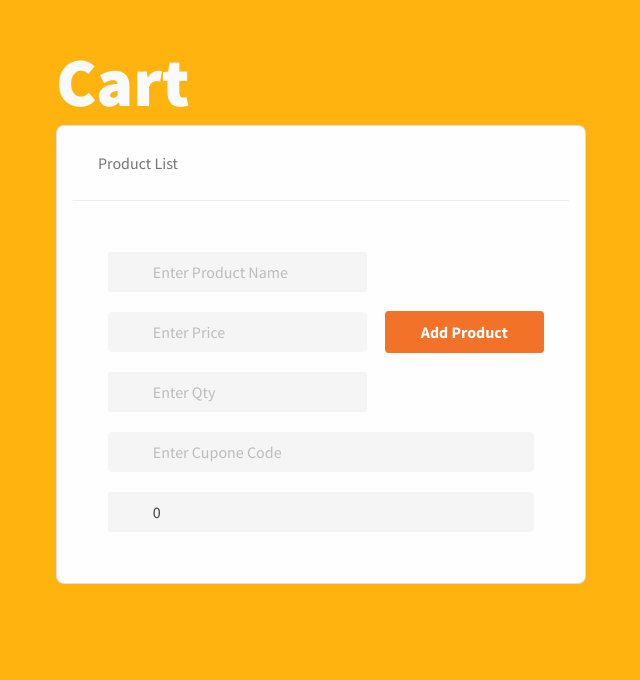
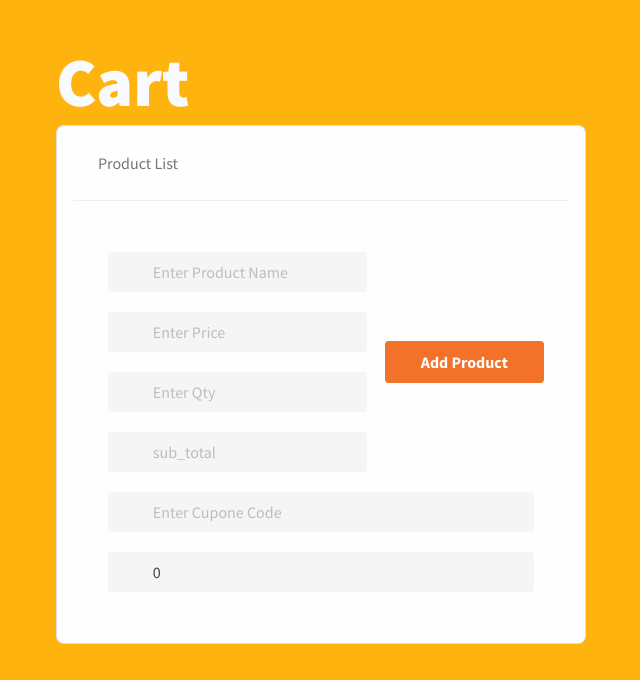
Before and after one commit to Arshad1071/armino-machine-test, a React (Create React App) app in the folder client/: page /cart in a window 1280 px wide. Shown: the part 120-800 px from the top of the page, without its empty margins (319-959 px from the left). Built offline with nearby package versions, Linux system fonts and the light colour scheme.

Commit message:
sub total added

```diff
--- a/client/src/components/Cart.js
+++ b/client/src/components/Cart.js
@@ -6,9 +6,9 @@ const Cart = () => {
     const [productList, setProductList] = useState([{}]);
     const [total, setTotal] = useState(0)
 
-    useEffect(() => {
-        console.log(productList);
-    }, [productList])
+    // useEffect(() => {
+    //     console.log(productList);
+    // }, [productList])
 
     const addProduct = () => {
         setProductList([...productList, {}])
@@ -16,8 +16,20 @@ const Cart = () => {
     }
 
     const onValueChange = (e, index) => {
-        let tempObj = productList[index];
+
+        let tempArr = productList;
+
+        let tempObj = tempArr[index];
+
         tempObj[e.target.name] = e.target.value;
+
+        if (tempObj.qty != undefined && tempObj.price != undefined) {
+            tempObj.sub_total = tempObj.qty * tempObj.price;
+        }
+
+        tempArr[index] = tempObj;
+
+        setProductList(tempArr);
 
     }
 
@@ -63,6 +75,14 @@ const Cart = () => {
 
                                                                     <div style={{ "padding": "10px" }} class="input-group-icon"><i class="fas fa-map-marker-alt text-danger input-box-icon"></i>
                                                                         <input onChange={(e) => onValueChange(e, index)} name="qty" class="form-control input-box form-foodwagon-control" id="qty" type="text" placeholder="Enter Qty" />
+                                                                    </div>
+
+                                                                    <div style={{ "padding": "10px" }} class="input-group-icon"><i class="fas fa-map-marker-alt text-danger input-box-icon"></i>
+                                                                        <input
+                                                                            readOnly
+                                                                            name="qty" class="form-control input-box form-foodwagon-control" id="qty" type="text"
+                                                                            value={item.sub_total}
+                                                                            placeholder="sub_total" />
                                                                     </div>
 
                                                                 </div>
```
